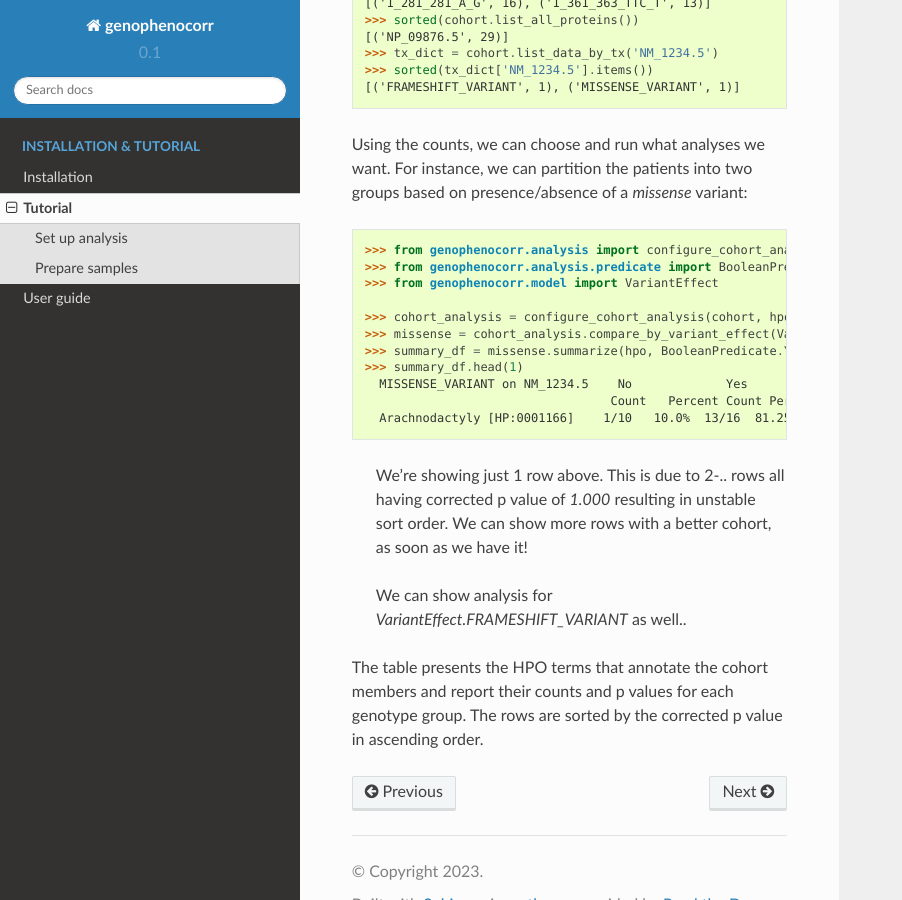
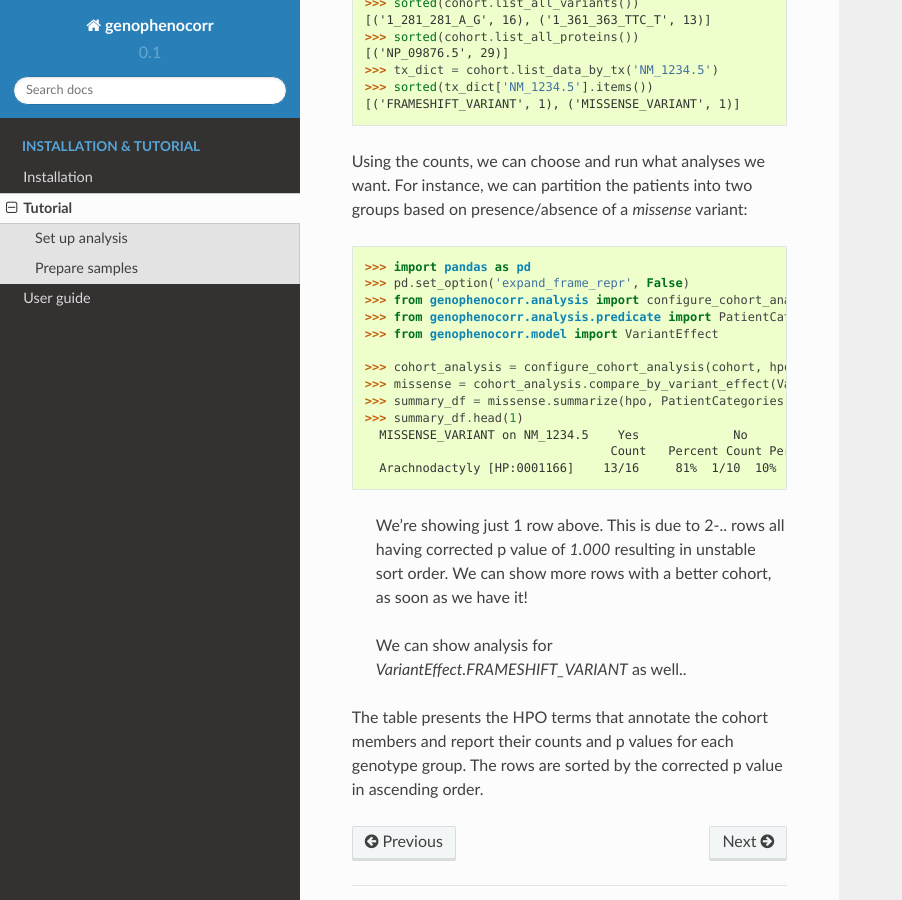
Before and after one commit to monarch-initiative/gpsea, a Sphinx documentation site: the page built from docs/tutorial.rst, in a window 1280 px wide and 900 px high, scrolled down 1151 px. Shown: the whole window, without its empty margins (0-902 px from the left). Built offline with Sphinx 7.4.7 and the Read the Docs theme 2.0.0, drawn with Linux system fonts in a browser that asks for light colours; pages that are not in the unit, such as notebooks, are missing from menus; some of the changed text lies outside the part shown.

```diff
--- a/docs/tutorial.rst
+++ b/docs/tutorial.rst
@@ -13,8 +13,9 @@ Set up analysis
 
 .. doctest:: tutorial
 
+  >>> import os
   >>> import hpotk
-  >>> hpo = hpotk.load_minimal_ontology('data/hp.toy.json')
+  >>> hpo = hpotk.load_minimal_ontology(os.path.join('docs', 'data', 'hp.toy.json'))
 
 .. tip::
 
@@ -58,17 +59,19 @@ For instance, we can partition the patients into two groups based on presence/ab
 
 .. doctest:: tutorial
 
+  >>> import pandas as pd
+  >>> pd.set_option('expand_frame_repr', False)
   >>> from genophenocorr.analysis import configure_cohort_analysis
-  >>> from genophenocorr.analysis.predicate import BooleanPredicate  # TODO - explain the predicate or update the API
+  >>> from genophenocorr.analysis.predicate import PatientCategories  # TODO - explain the predicate or update the API
   >>> from genophenocorr.model import VariantEffect
 
   >>> cohort_analysis = configure_cohort_analysis(cohort, hpo)
   >>> missense = cohort_analysis.compare_by_variant_effect(VariantEffect.MISSENSE_VARIANT, tx_id='NM_1234.5')
-  >>> summary_df = missense.summarize(hpo, BooleanPredicate.YES)
-  >>> summary_df.head(1) # doctest: +NORMALIZE_WHITESPACE
-    MISSENSE_VARIANT on NM_1234.5    No             Yes
+  >>> summary_df = missense.summarize(hpo, PatientCategories.YES)
+  >>> summary_df.head(1)  # doctest: +NORMALIZE_WHITESPACE
+    MISSENSE_VARIANT on NM_1234.5    Yes             No
                                     Count   Percent Count Percent   p value Corrected p value
-    Arachnodactyly [HP:0001166]    1/10   10.0%  13/16  81.25%  0.000781          0.020299
+    Arachnodactyly [HP:0001166]    13/16     81%  1/10  10%  0.000781          0.020299
 
 ..
 
--- a/docs/user-guide/input-data.rst
+++ b/docs/user-guide/input-data.rst
@@ -32,8 +32,8 @@ the standard `genophenocorr` installation:
 .. doctest:: input-data
 
   >>> import hpotk
-
-  >>> hpo = hpotk.load_minimal_ontology('http://purl.obolibrary.org/obo/hp.json')
+  >>> store = hpotk.configure_ontology_store()
+  >>> hpo = store.load_minimal_hpo(release='v2024-03-06')
 
 Next, let's get a `CohortCreator` for loading the phenopackets. We use the
 :func:`genophenocorr.preprocessing.configure_caching_cohort_creator` convenience method:
@@ -58,7 +58,7 @@ For the purpose of this example, we will use a folder `simple_cohort` with 5 exa
 .. doctest:: input-data
 
   >>> import os
-  >>> simple_cohort_path = os.path.join(os.getcwd(), 'data', 'simple_cohort')
+  >>> simple_cohort_path = os.path.join('docs', 'data', 'simple_cohort')
 
 We load the phenopackets using `cohort_creator` defined above together with another convenience function
 :class:`genophenocorr.preprocessing.load_phenopacket_folder`:
```
Also changed, not shown: 3 other files.
